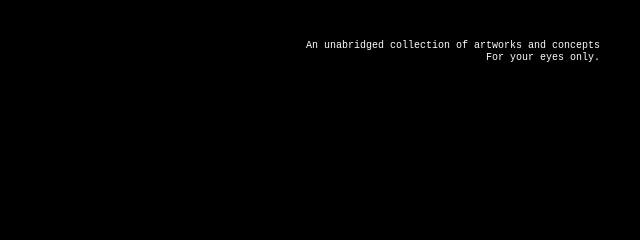
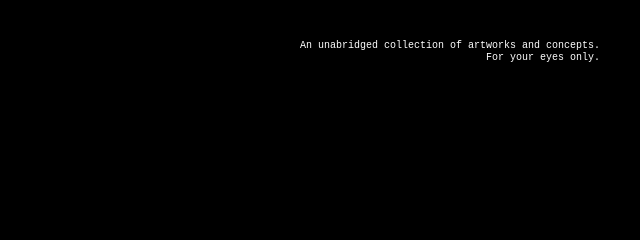
Before and after one commit to de1ane1ra/me, a website with bundled scripts: page public/index.html in a window 1280 px wide. Shown: the top 240 px of the page, 640-1280 px from the left. Built offline with nearby package versions, Linux system fonts and the light colour scheme; files whose address does not match are found by name; a web font is replaced by a local one.

Commit message:
Added a missing period.

```diff
--- a/public/index.html
+++ b/public/index.html
@@ -16,7 +16,7 @@
                             </a>
 
                             <div class="header__sub">
-                                <span class="typo__primary">An unabridged collection of artworks and concepts</span>
+                                <span class="typo__primary">An unabridged collection of artworks and concepts.</span>
                                 <span class="typo__primary">For your eyes only.</span>
                             </div>
                         </div>
```
